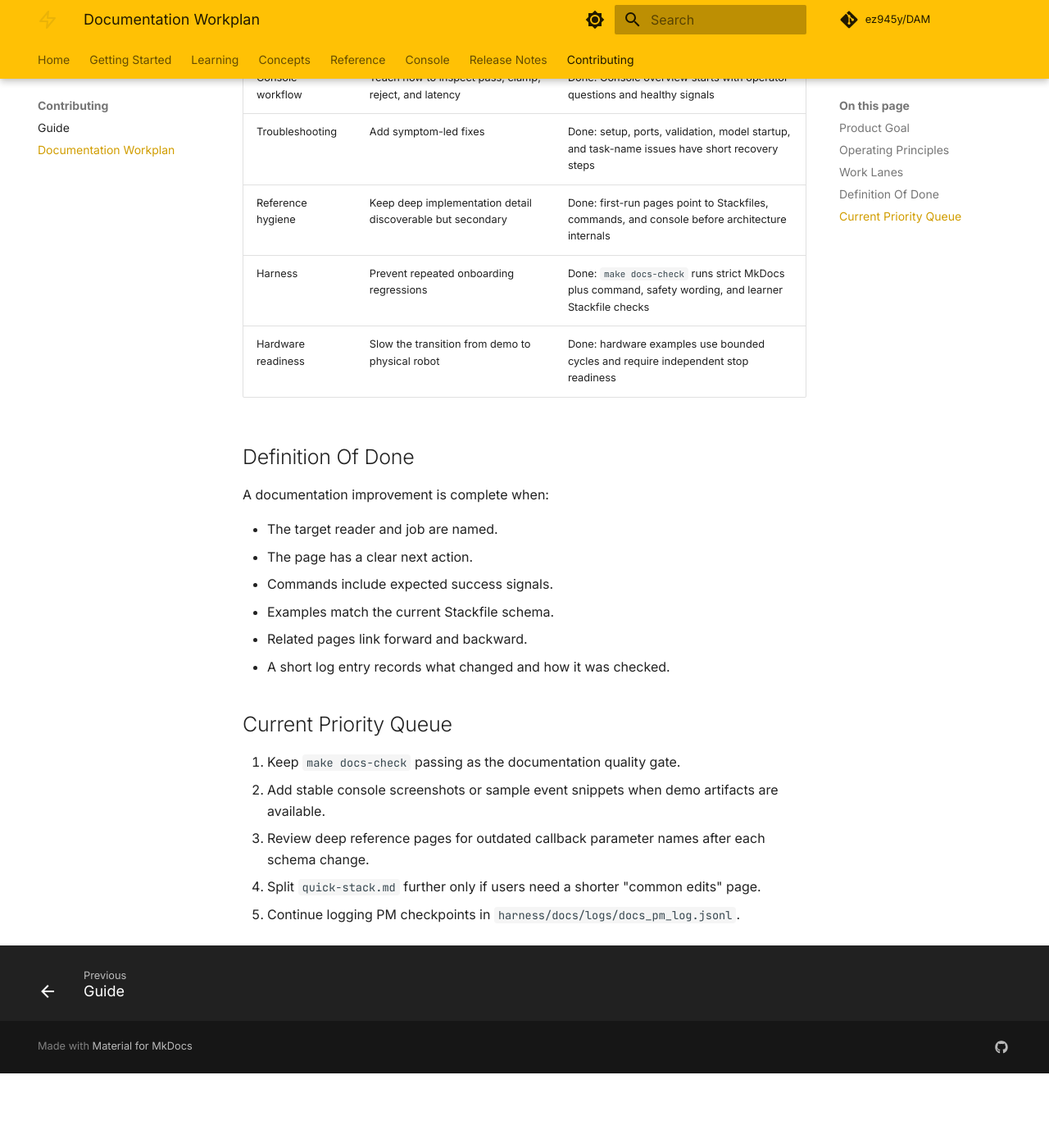
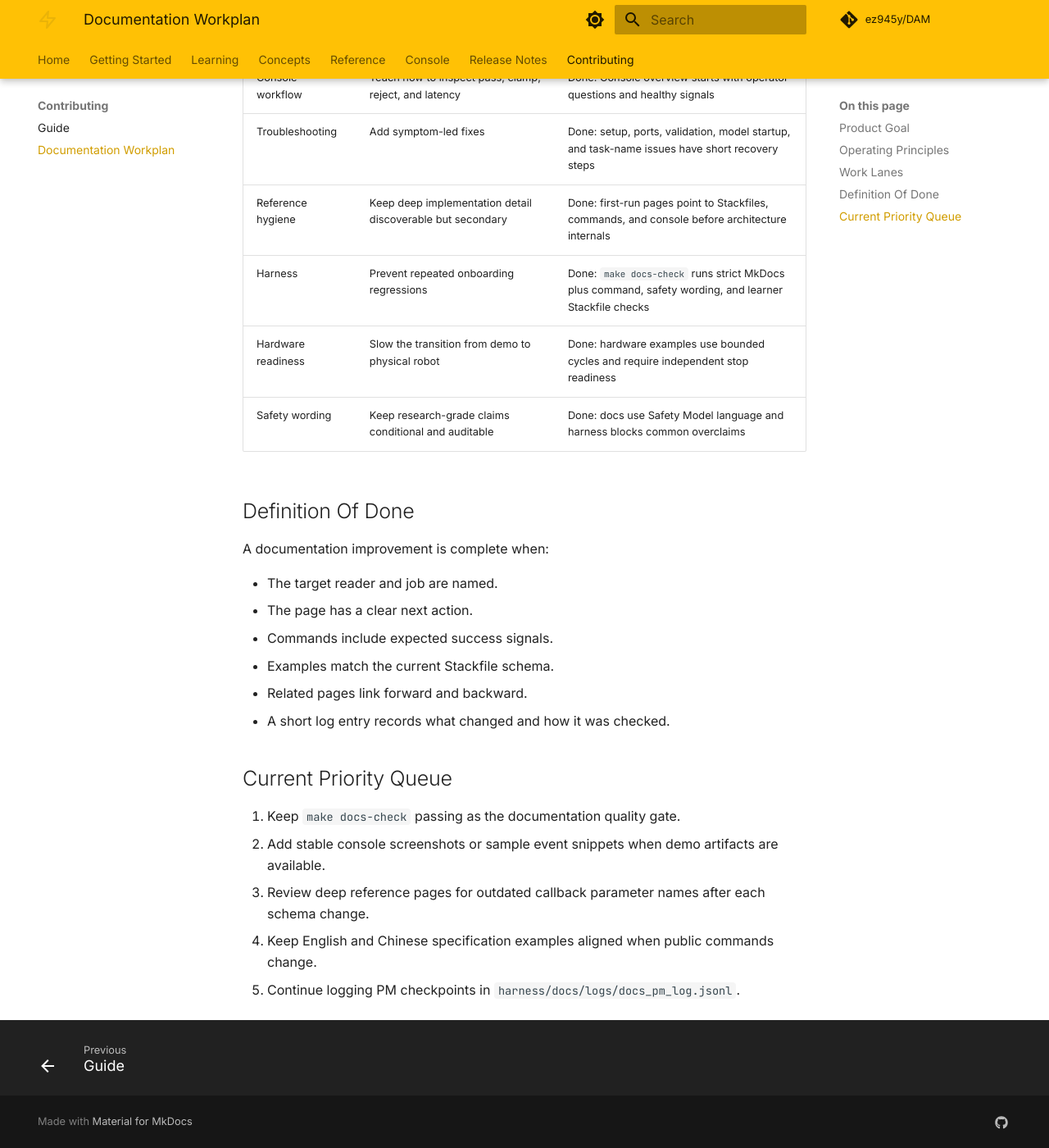
Before and after one commit to ez945y/DAM, an MkDocs documentation site: the page built from docs/documentation-workplan.md, in a window 1280 px wide and 1400 px high, scrolled down 1016 px. Shown: the whole window at 82% size. Built offline with MkDocs 1.6.1 and Material for MkDocs 9.7.7, drawn with Linux system fonts in a browser that asks for light colours; comment, search, counter and statistics services are not loaded; before the commit the page ends 2325 px from its top, so only the background shows below that.

Commit message:
feat: update docs governance priorities

```diff
--- a/docs/documentation-workplan.md
+++ b/docs/documentation-workplan.md
@@ -26,6 +26,7 @@ Help a new DAM user go from "what is this?" to "I can run a demo, read a guard d
 | Reference hygiene | Keep deep implementation detail discoverable but secondary | Done: first-run pages point to Stackfiles, commands, and console before architecture internals |
 | Harness | Prevent repeated onboarding regressions | Done: `make docs-check` runs strict MkDocs plus command, safety wording, and learner Stackfile checks |
 | Hardware readiness | Slow the transition from demo to physical robot | Done: hardware examples use bounded cycles and require independent stop readiness |
+| Safety wording | Keep research-grade claims conditional and auditable | Done: docs use Safety Model language and harness blocks common overclaims |
 
 ## Definition Of Done
 
@@ -43,5 +44,5 @@ A documentation improvement is complete when:
 1. Keep `make docs-check` passing as the documentation quality gate.
 2. Add stable console screenshots or sample event snippets when demo artifacts are available.
 3. Review deep reference pages for outdated callback parameter names after each schema change.
-4. Split `quick-stack.md` further only if users need a shorter "common edits" page.
+4. Keep English and Chinese specification examples aligned when public commands change.
 5. Continue logging PM checkpoints in `harness/docs/logs/docs_pm_log.jsonl`.
```
Also changed, not shown: 1 other file.
